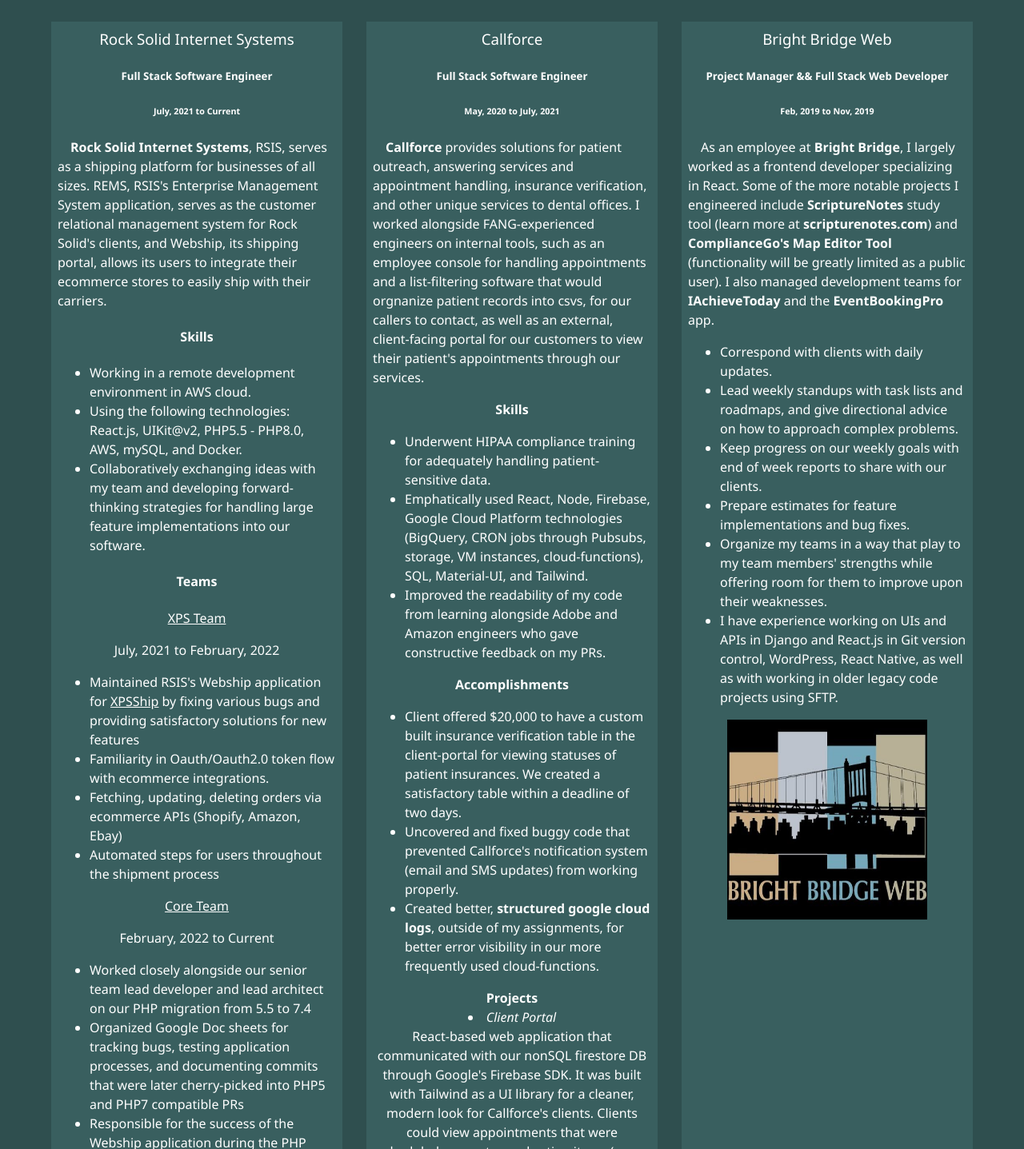
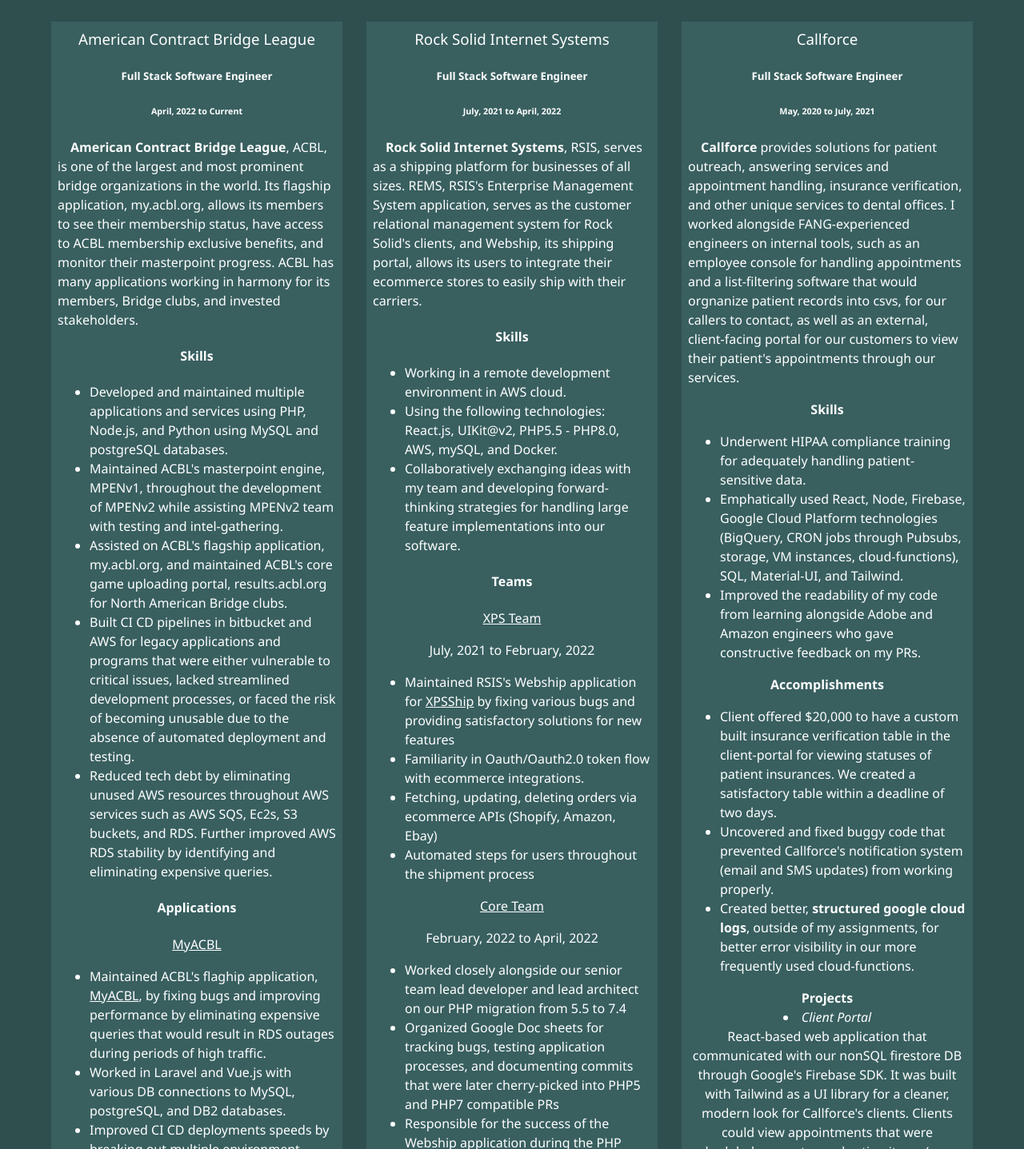
Before and after one commit to Besnuggs/portfolio, a website: page dist/about.html in a window 1280 px wide. Shown: the part 621-2058 px from the top of the page at 80% size. Drawn offline with Linux system fonts and the light colour scheme.

Commit message:
Portfolio update for 2023.

```diff
--- a/dist/about.html
+++ b/dist/about.html
@@ -49,9 +49,10 @@
         Hey there!
         &#128075;
         <div>
-          <span>My name is Brady, and here's my <u><a href="./files/BradySnuggs_Resume.pdf" download="BradySnuggs-Resume.pdf">resume.</a></u></span>
+          <span>Here's my <u><a href="./files/BradySnuggs-Resume.pdf" download="BradySnuggs-Resume.pdf">resume.</a></u></span>
         </div>
       </h2>
+
       <div class="about-info">
         <div class="bio1"></div>
         <img
@@ -60,11 +61,78 @@
           class="bio-image"
         />
         <div class="bio2"></div>
+
         <!-- Jobs - Descriptions -->
         <div class="job job-1">
+          <h3>American Contract Bridge League</h3>
+          <h5>Full Stack Software Engineer</h5>
+          <h6>April, 2022 to Current</h6>
+          <p class="about-descriptions">
+              <a href="https://www.acbl.org/" target="_blank"> <strong>American Contract Bridge League</strong></a>,
+            ACBL, is one of the largest and most prominent bridge organizations in the world. Its flagship application, my.acbl.org, allows its members to see their membership status, have access to ACBL membership exclusive benefits, and monitor their masterpoint progress. ACBL has many applications working in harmony for its members, Bridge clubs, and invested stakeholders.
+          </p>
+
+          <div>
+            <h4><strong>Skills</strong></h4>
+            <ul class="about-bullets">
+              <li>
+                Developed and maintained multiple applications and services using PHP, Node.js, and Python using MySQL and postgreSQL databases.
+              </li>
+              <li>
+                Maintained ACBL's masterpoint engine, MPENv1, throughout the development of MPENv2 while assisting MPENv2 team with testing and intel-gathering.
+              </li>
+              <li>
+                Assisted on ACBL's flagship application, my.acbl.org, and maintained ACBL's core game uploading portal, results.acbl.org for North American Bridge clubs.
+              </li>
+              <li>
+                Built CI CD pipelines in bitbucket and AWS for legacy applications and programs that were either vulnerable to critical issues, lacked streamlined development processes, or faced the risk of becoming unusable due to the absence of automated deployment and testing.
+              </li>
+              <li>
+                Reduced tech debt by eliminating unused AWS resources throughout AWS services such as AWS SQS, Ec2s, S3 buckets, and RDS. Further improved AWS RDS stability by identifying and eliminating expensive queries.
+              </li>
+            </ul>
+          </div>
+
+          <div>
+            <h4><strong>Applications</strong></h4>
+            <div>
+              <span><u>MyACBL</u></span>
+              <ul class="about-bullets">
+                <li>Maintained ACBL's flaghip application, <u><a href="https://my.acbl.org/" target="_blank">MyACBL</a></u>, by fixing bugs and improving performance by eliminating expensive queries that would result in RDS outages during periods of high traffic.</li>
+                <li>Worked in Laravel and Vue.js with various DB connections to MySQL, postgreSQL, and DB2 databases.</li>
+                <li>Improved CI CD deployments speeds by breaking out multiple environment-specific pipelines rather than using the de facto "Test" and "Production" pipelines.</li>
+              </ul>
+
+              <span><u>Results Gateway</u></span>
+              <ul class="about-bullets">
+                <li>Maintained ACBL's "Live for Clubs" core uploading portal, <u><a href="https://results.acbl.org/#/" target="_blank">Results Gateway</a></u>, for clubs to upload their face-to-face games.</li>
+                <li>Worked in Python Flask and Vue.js with MySQL DB connections.</li>
+                <li>Improved validation checks to ensure club games were "unique" and would not overwrite, or soft delete, previous uploads.</li>
+                <li>Created endpoints for "en masse" uploads of gamefiles to further improve internal testing of changes made to MPENv1 and MPENv2.</li>
+              </ul>
+
+              <span><u>Masterpoints Engine</u></span>
+              <ul class="about-bullets">
+                <li>Maintained ACBL's "Masterpoint Engine," <u><a href="https://myemail.constantcontact.com/New-Masterpoint--Engine-Launch.html?soid=1102619973081&aid=J5AHnTM0c4Y" target="_blank">otherwise known as "MPENv1"</a></u>, for players in ACBL sanctioned virtual and face-to-face games by rewarding them with calculated masterpoints.</li>
+                <li>Worked in Python scripts that communicated via AWS SQS polling queues.</li>
+                <li>Assisted contracted team working on MPENv2 with various testing and researching MPENv1 rules.</li>
+              </ul>
+
+              <span><u>"Live for Tournaments" Applications</u></span>
+              <ul class="about-bullets">
+                <li>Maintained ACBL's "Live for Tournaments" applications and services for uploading and processing "Live for Tournaments" games.</li>
+                <li>Wrote IT documentation and modified ACBLLive Desktop Client to enforce https connection to live.acbl.org. I also wrote documentation on how to build and distribute the application to tournament directors. Written in C#, this application allows tournament directors to upload tournament gamefiles.</li>
+                <li>Wrote documentation and created CI CD pipeline to multiple testing environments, as well as a new production environment, for Gearman Server. The Gearman server was responsible for parsing uploaded tournament files and sFTPing them to XMLMigrator. Written in PHP and leveraged Gearman and supervisord for queueing jobs for processing uploads and sending player notifications via SendGrid's and Twilio's APIs.</li>
+                <li>XMLMigrator server, written in C#, was responsible for processing tournament gamefiles by posting their results into our AWS RDS DB to then be displayed on ACBL's live.acbl.org site. I wrote documentation on impacted tables and how it fit into the uploading process for "Live for Tournament" games while building better testing environments building the CI CD pipeline for Gearman.</li>
+              </ul>
+            </div>
+          </div>
+        </div>
+
+        <div class="job job-2">
           <h3>Rock Solid Internet Systems</h3>
           <h5>Full Stack Software Engineer</h5>
-          <h6>July, 2021 to Current</h6>
+          <h6>July, 2021 to April, 2022</h6>
           <p class="about-descriptions">
               <a href="https://www.rocksolidinternet.com/" target="_blank"> <strong>Rock Solid Internet Systems</strong></a>,
             RSIS, serves as a shipping platform for businesses of all sizes. REMS, RSIS's Enterprise Management System application, serves as the customer relational management system for Rock Solid's clients, and Webship, its shipping portal, allows its users to integrate their ecommerce stores to easily ship with their carriers.
@@ -97,7 +165,7 @@
                 <li>Automated steps for users throughout the shipment process</li>
               </ul>
               <span><u>Core Team</u></span>
-              <p>February, 2022 to Current</p>
+              <p>February, 2022 to April, 2022</p>
               <ul class="about-bullets">
                 <li>Worked closely alongside our senior team lead developer and lead architect on our PHP migration from 5.5 to 7.4</li>
                 <li>Organized Google Doc sheets for tracking bugs, testing application processes, and documenting commits that were later cherry-picked into PHP5 and PHP7 compatible PRs </li>
@@ -110,25 +178,9 @@
               </ul>
             </div>
           </div>
-
-          <!-- <div>
-            <strong>Accomplishments</strong>
-            <ul class="about-bullets">
-              <li>
-                Launched successful migration of PHPMarch 8th, 2022
-              </li>
-              <li>
-
-              </li>
-              <li>
-
-              </li>
-
-            </ul>
-          </div> -->
         </div>
 
-        <div class="job job-2">
+        <div class="job job-3">
           <h3>Callforce</h3>
           <h5>Full Stack Software Engineer</h5>
           <h6>May, 2020 to July, 2021</h6>
@@ -287,71 +339,6 @@
             </ul>
           </li>
         </div>
-
-        <div class="job job-3">
-          <h3>Bright Bridge Web</h3>
-          <h5>Project Manager && Full Stack Web Developer</h5>
-          <h6>Feb, 2019 to Nov, 2019</h6>
-          <p class="about-descriptions">
-            As an employee at <strong><a href="https://brightbridgeweb.com/" target="_blank">Bright Bridge</a></strong>, I largely worked as a frontend
-            developer specializing in React. Some of the more notable projects I
-            engineered include
-            <a href="https://app.scripturenotes.com/" target="_blank"
-              ><strong>ScriptureNotes</strong></a
-            >
-            study tool (learn more at
-            <a href="https://scripturenotes.com/" target="_blank"
-              ><strong>scripturenotes.com</strong></a
-            >) and
-            <a
-              href="https://map.compliancego.com/site/d5155518-7941-11e9-bb29-02ec26f03c5a"
-              ><strong>ComplianceGo's Map Editor Tool</strong></a
-            >
-            (functionality will be greatly limited as a public user). I also
-            managed development teams for
-            <a href="https://iachievetoday.com" target="_blank"
-              ><strong>IAchieveToday</strong></a
-            >
-            and the
-            <a href="https://www.eventbookingpro.com/" target="_blank"
-              ><strong>EventBookingPro</strong></a
-            >
-            app.
-          </p>
-          <ul class="about-bullets">
-            <li>Correspond with clients with daily updates.</li>
-            <li>
-              Lead weekly standups with task lists and roadmaps, and give
-              directional advice on how to approach complex problems.
-            </li>
-            <li>
-              Keep progress on our weekly goals with end of week reports to
-              share with our clients.
-            </li>
-            <li>
-              Prepare estimates for feature implementations and bug fixes.
-            </li>
-            <li>
-              Organize my teams in a way that play to my team members' strengths
-              while offering room for them to improve upon their weaknesses.
-            </li>
-            <li>
-              I have experience working on UIs and APIs in Django and React.js
-              in Git version control, WordPress, React Native, as well as with
-              working in older legacy code projects using SFTP.
-            </li>
-          </ul>
-
-          <div class="job-img-div">
-            <a href="http://www.brightbridgeweb.com/" target="_blank">
-              <img
-                id="Bright-Bridge-Web"
-                src="./img/BrightBridgeWeb.jpg"
-                alt="Bright Bridge Web"
-              />
-            </a>
-          </div>
-        </div>
       </div>
     </main>
 
```
Also changed, not shown: 3 other files.
